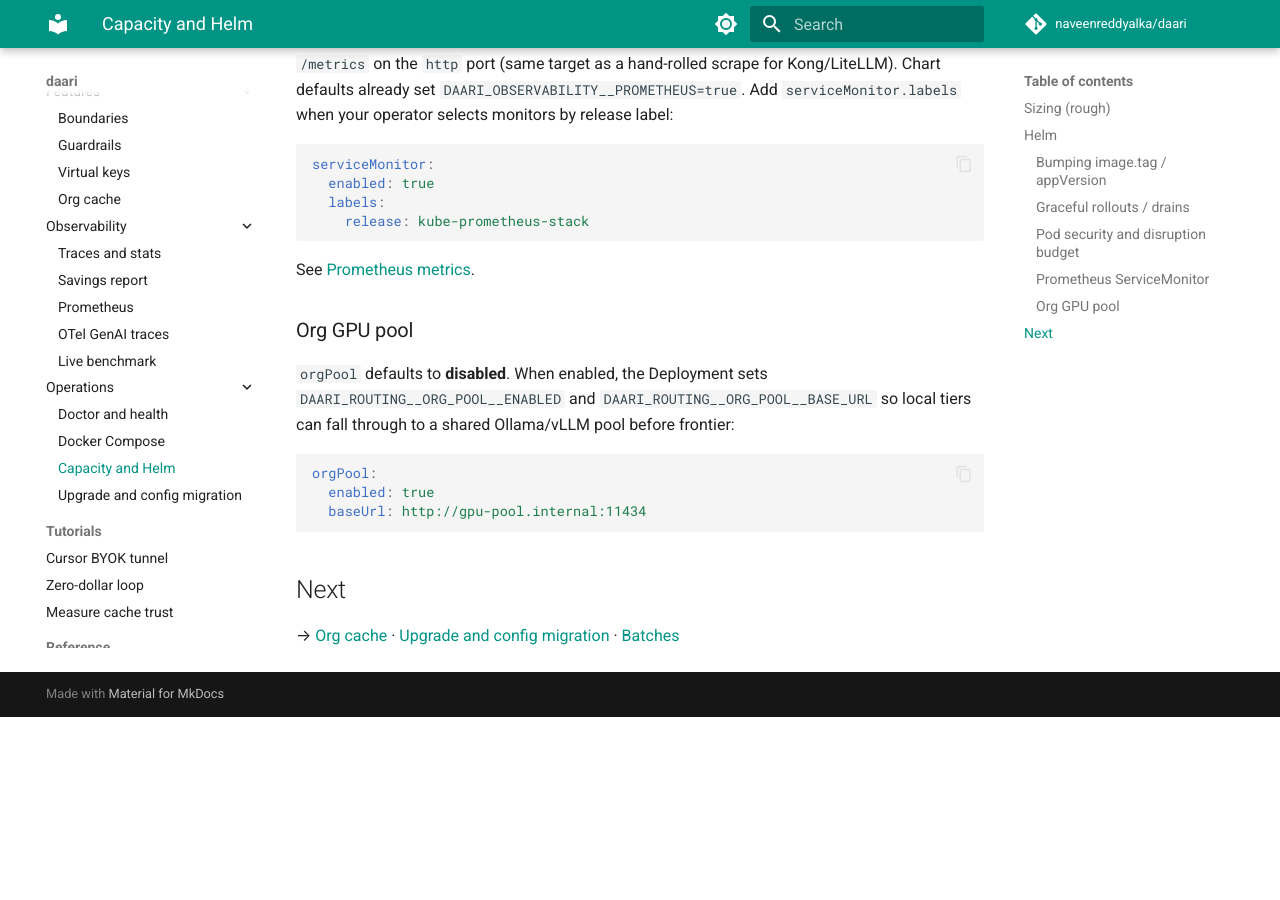
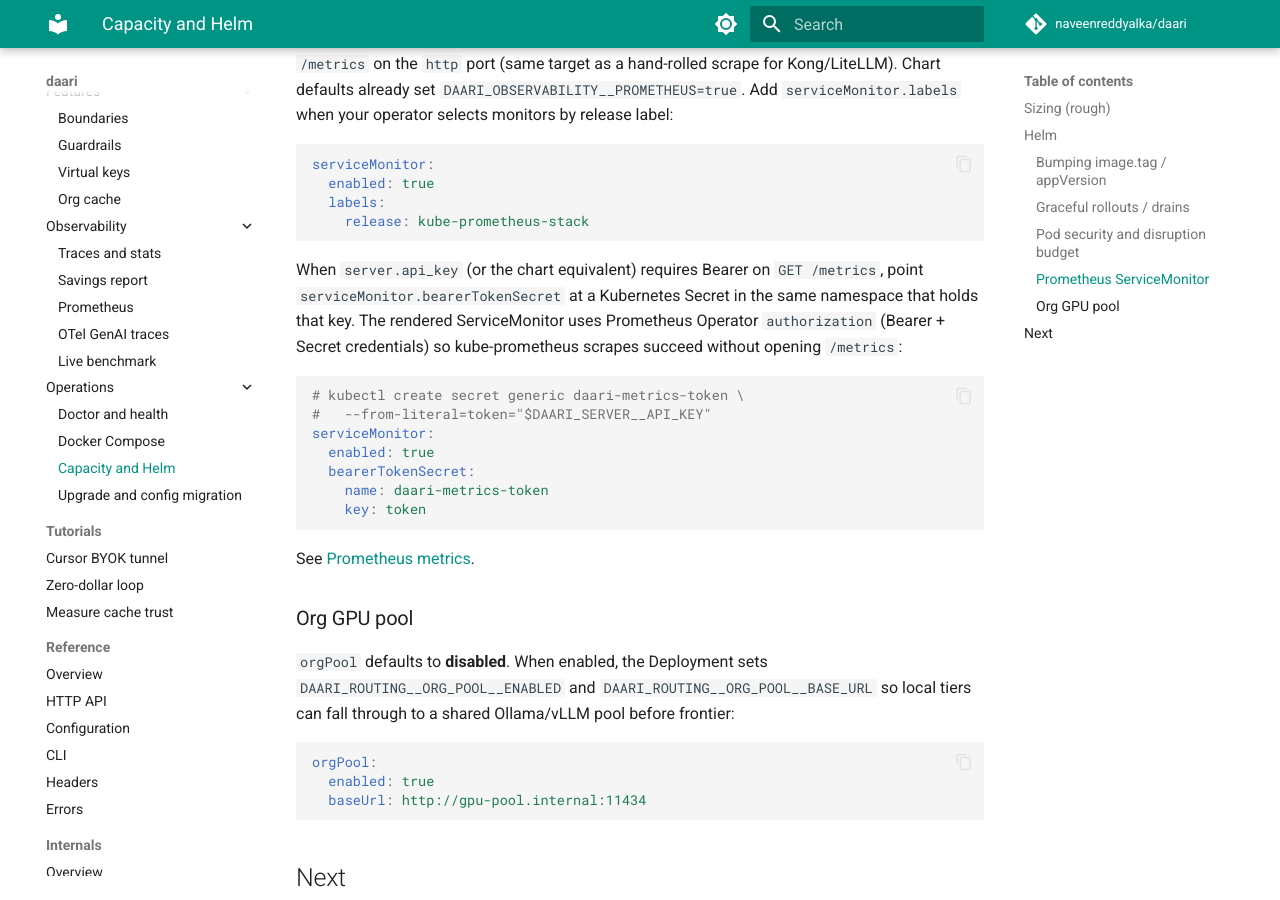
Before and after one commit to naveenreddyalka/daari, an MkDocs documentation site: the page built from docs/developer/guides/operations/capacity-helm.md, in a window 1280 px wide and 900 px high, scrolled down 2548 px. Built offline with MkDocs 1.6.1 and Material for MkDocs 9.7.7, drawn with Linux system fonts in a browser that asks for light colours; comment, search, counter and statistics services are not loaded; before the commit the page ends 3265 px from its top, so only the background shows below that.

Commit message:
feat(deploy): ServiceMonitor bearer auth for protected /metrics
Optional serviceMonitor.bearerTokenSecret wires Prometheus Operator
authorization so scrapes succeed when the master API key protects /metrics.

````diff
--- a/docs/developer/guides/operations/capacity-helm.md
+++ b/docs/developer/guides/operations/capacity-helm.md
@@ -95,6 +95,22 @@
     release: kube-prometheus-stack
 ```
 
+When `server.api_key` (or the chart equivalent) requires Bearer on
+`GET /metrics`, point `serviceMonitor.bearerTokenSecret` at a Kubernetes
+Secret in the same namespace that holds that key. The rendered ServiceMonitor
+uses Prometheus Operator `authorization` (Bearer + Secret credentials) so
+kube-prometheus scrapes succeed without opening `/metrics`:
+
+```yaml
+# kubectl create secret generic daari-metrics-token \
+#   --from-literal=token="$DAARI_SERVER__API_KEY"
+serviceMonitor:
+  enabled: true
+  bearerTokenSecret:
+    name: daari-metrics-token
+    key: token
+```
+
 See [Prometheus metrics](../observability/metrics-prometheus.md).
 
 ### Org GPU pool
````
Also changed, not shown: docs/TRACKING.md (+10 -0 lines), 3 other files.
